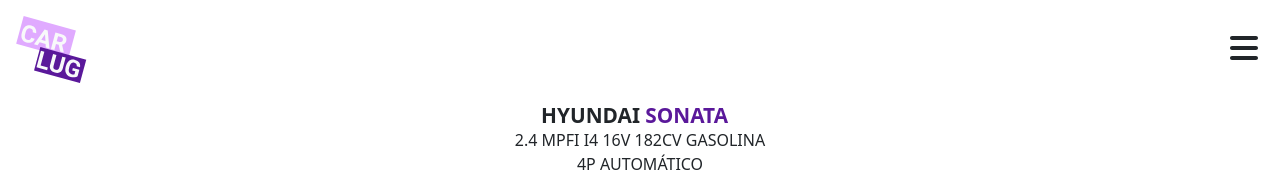
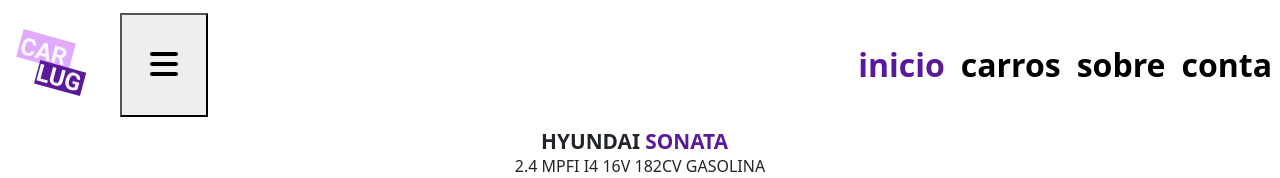
Before and after one commit to Arcaino/CarLug, a plain HTML site: page index.html in a window 1280 px wide. Shown: the top 178 px of the page. Drawn offline with nearby package versions, Linux system fonts and the light colour scheme.

Commit message:
avanços no menu responsivo

```diff
--- a/css/custom.scss
+++ b/css/custom.scss
@@ -5,6 +5,19 @@
     .cabecalho__menu{
         font-size: 2rem;
         margin: 2rem 1rem;
+    }
+    .navbar-collapse{
+        .nav-item{
+            .nav-link{
+                font-size: 2rem;
+                text-transform: lowercase;
+                font-weight: bold;
+                color: #000;
+            }
+            .active{
+                color: #5A189A;
+            }
+        }
     }
 }
 
--- a/css/responsive.css
+++ b/css/responsive.css
@@ -8,8 +8,16 @@
 }
 
 
-@media (min-width: 992px) {
-
+@media (max-width: 991.98px) {
+    .navbar-collapse{
+        width: 100%;
+        text-align: center;
+        border-bottom: 1px solid lightgray;
+    }
+    .cabecalho__btn{
+        background: none;
+        border: 0;
+    }
 }
 
 
--- a/index.html
+++ b/index.html
@@ -21,9 +21,33 @@
 
   <body>
 
-    <header class="cabecalho d-flex justify-content-between">
-      <img class="cabecalho__logo" src="assets/Logo.svg">
-      <i class="fas fa-bars cabecalho__menu"></i>
+    <header class="cabecalho">
+      <nav class="navbar navbar-expand-lg">
+        <div class="container-fluid p-0">
+          <a class="navbar-brand" href="#">
+            <img class="cabecalho__logo" src="assets/Logo.svg">
+          </a>
+          <button class="cabecalho__btn" type="button" data-bs-toggle="collapse" data-bs-target="#navbarNav" aria-controls="navbarNav" aria-expanded="false" aria-label="Toggle navigation">
+            <i class="fas fa-bars cabecalho__menu"></i>
+          </button>
+          <div class="collapse navbar-collapse justify-content-end" id="navbarNav">
+            <ul class="navbar-nav">
+              <li class="nav-item">
+                <a class="nav-link active" aria-current="page" href="#">Inicio</a>
+              </li>
+              <li class="nav-item">
+                <a class="nav-link" href="#">Carros</a>
+              </li>
+              <li class="nav-item">
+                <a class="nav-link" href="#">Sobre</a>
+              </li>
+              <li class="nav-item">
+                <a class="nav-link" href="#">Conta</a>
+              </li>
+            </ul>
+          </div>
+       </div>
+      </nav>
     </header>
 
 
```
Also changed, not shown: css/custom.css, 1 other file.
